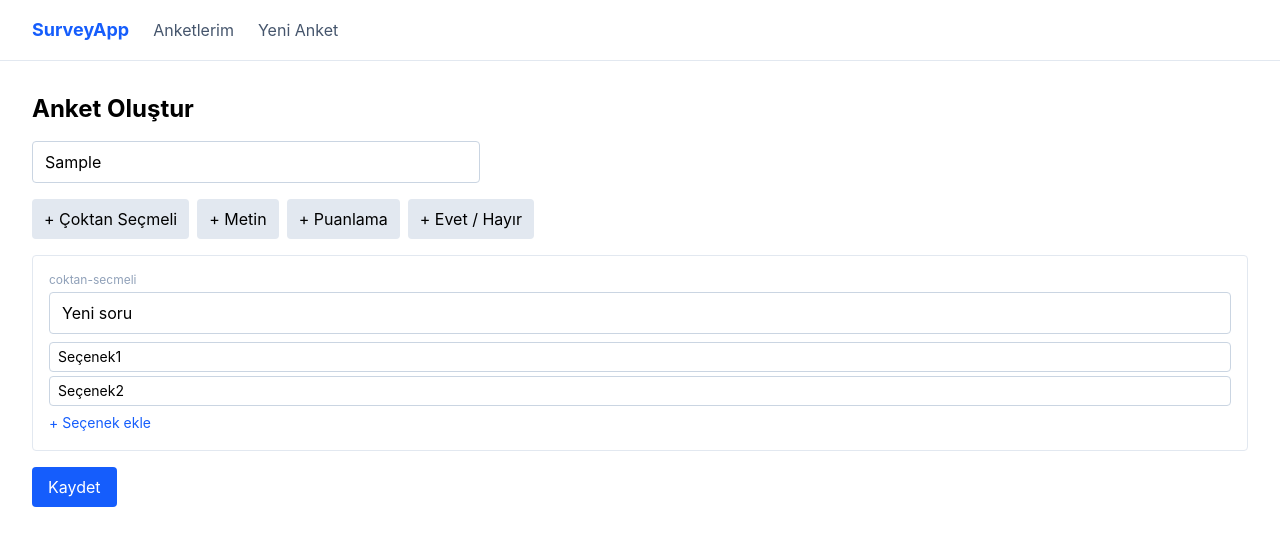
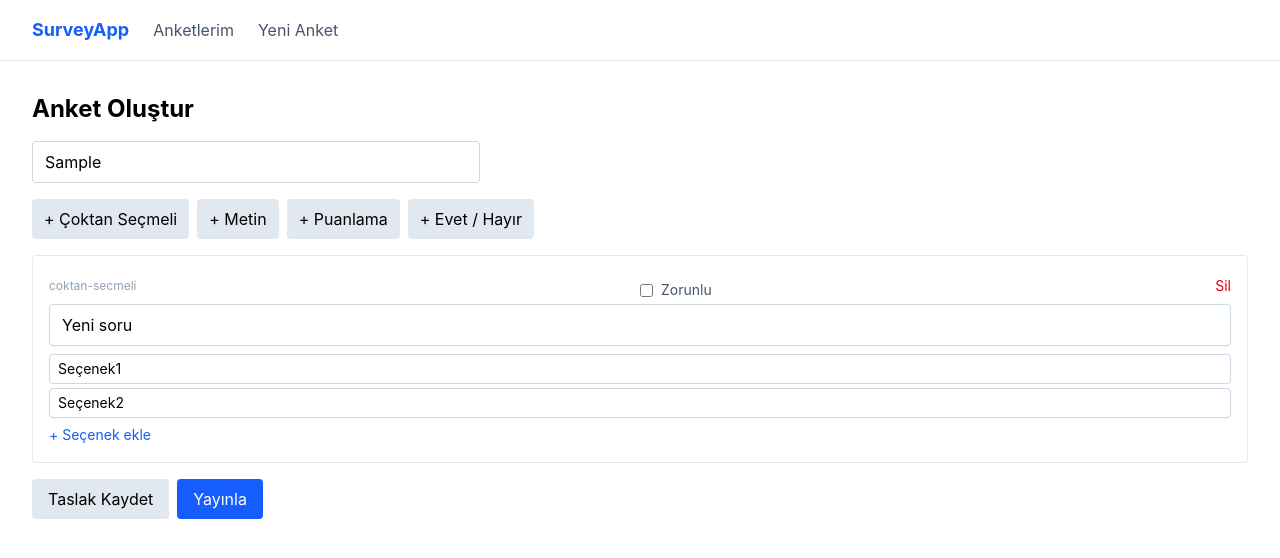
Before and after one commit to kaankygn/survey-app, a React (Vite) app: page /create in a window 1280 px wide. Both pictures are taken after typing "Sample" into the empty fields and a click on the button "+ Çoktan Seçmeli". Shown: the top 558 px of the page. Built offline with nearby package versions, Linux system fonts and the light colour scheme.

Commit message:
Builder tamamlandi: soru silme, zorunlu, taslak/yayinla

```diff
--- a/src/pages/Builder.jsx
+++ b/src/pages/Builder.jsx
@@ -1,9 +1,11 @@
 import { useState } from "react"
 import { collection, addDoc } from "firebase/firestore"
 import { db } from'../firebase'
+import { useNavigate } from "react-router-dom"
 import Navbar from "../components/Navbar"
 
 function Builder() {
+    const navigate = useNavigate()
     const [title, setTitle] = useState('')
     const [questions, setQuestions] = useState([])
 
@@ -12,9 +14,20 @@ function Builder() {
             id: Date.now(),
             text:'Yeni soru',
             type: type,
+            required: false,
             options: type === 'coktan-secmeli' ? ['Seçenek1', 'Seçenek2']: []
         }
         setQuestions([...questions, yeniSoru])
+    }
+
+    function soruSil(id) {
+        setQuestions(questions.filter((q) => q.id !== id))
+    }
+
+    function zorunluDegistir(id) {
+        setQuestions(questions.map((q) =>
+            q.id === id ? { ...q, required: !q.required } : q
+        ))
     }
 
     function soruMetniDegistir(id, yeniMetin) {
@@ -38,15 +51,16 @@ function Builder() {
     ))
     }
 
-    async function kaydet() {
+    async function kaydet(published) {
         await addDoc(collection(db, 'surveys'), {
             title: title,
             questions: questions,
+            published: published,
             createdAt: Date.now()
-        }
-    )
-      alert('Anket kaydedildi!')
+        })
+        navigate('/')
     }
+
     return(
     <div>
         <Navbar/>
@@ -70,7 +84,18 @@ function Builder() {
         <div className="mt-4">
           {questions.map((q) => (
         <div key={q.id} className="border border-slate-200 rounded p-4 mt-2">
-            <div className="text-xs text-slate-400 mb-1">{q.type}</div>
+            <div className="flex justify-between items-center mb-1">
+                <span className="text-xs text-slate-400">{q.type}</span>
+                <label className="flex items-center gap-2 mt-2 text-sm text-slate-600">
+                    <input
+                        type="checkbox"
+                        checked={q.required || false}
+                        onChange={() => zorunluDegistir(q.id)}
+                    />
+                    Zorunlu
+                </label>
+                <button onClick={() => soruSil(q.id)} className="text-red-600 text-sm">Sil</button>
+            </div>
             <input
                 value={q.text}
                 onChange={(e) => soruMetniDegistir(q.id, e.target.value)}
@@ -94,13 +119,14 @@ function Builder() {
         </div>
         ))}
         </div>
-
-        <button
-            onClick={kaydet}
-            className="mt-4 bg-blue-600 text-white px-4 py-2 rounded"
-        >
-            Kaydet
+            <div className="mt-4 flex gap-2">
+            <button onClick={() => kaydet(false)} className="bg-slate-200 px-4 py-2 rounded">
+                Taslak Kaydet
             </button>
+            <button onClick={() => kaydet(true)} className="bg-blue-600 text-white px-4 py-2 rounded">
+                Yayınla
+            </button>
+            </div>
         </div>
     </div>
     )
```
